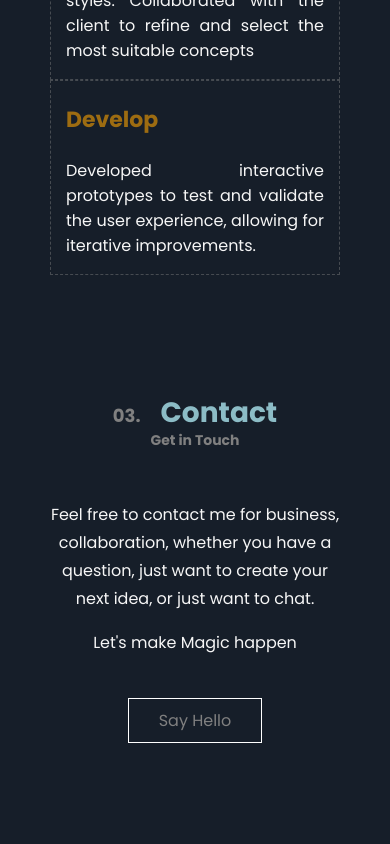
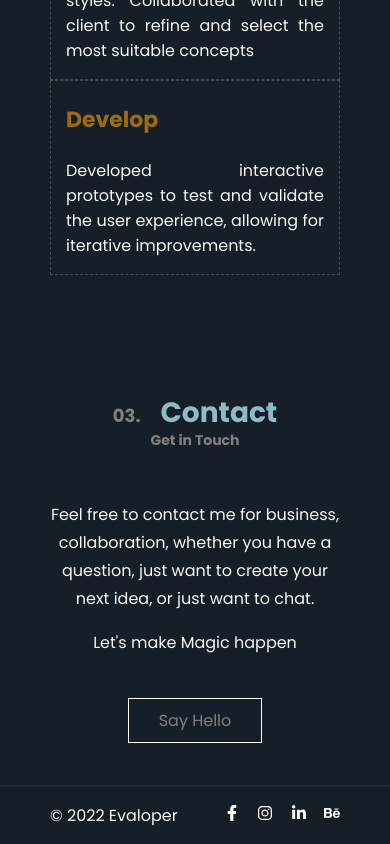
Before and after one commit to Evaloper/portfolio, a React (Vite) app: page / in a window 390 px wide. Shown: the part 2974-3818 px from the top of the page. Before the commit the page ends 3759 px from the top, so only its background shows below. Built offline with nearby package versions, Linux system fonts and the light colour scheme.

Commit message:
Footer component added

```diff
--- a/src/App.jsx
+++ b/src/App.jsx
@@ -1,5 +1,6 @@
 import AboutMe from './components/AboutMe'
 import Contact from './components/Contact'
+import Footer from './components/Footer'
 import Header from './components/Header'
 import Hero from './components/Hero'
 import TheProcess from './components/TheProcess'
@@ -13,6 +14,7 @@ function App() {
       <AboutMe />
       <TheProcess />
       <Contact />
+      <Footer />
     </>
   )
 }
--- /dev/null
+++ b/src/components/Footer/index.jsx
@@ -0,0 +1,19 @@
+import React from 'react'
+import { FaFacebookF, FaInstagram, FaLinkedinIn, FaBehance } from "react-icons/fa";
+import './index.scss'
+
+const Footer = () => {
+    return (
+        <div class="footer">
+            <p>© 2022 Evaloper</p>
+            <div class="footer-icons">
+                <a href="#" className='icons fa-faceobok'><FaFacebookF /></a>
+                <a href="#" class="icons fa-instagram"><FaInstagram /></a>
+                <a href="#" class="icons fa-linkedin"><FaLinkedinIn /></a>
+                <a href="#" class="icons fa-behance"><FaBehance /></a>
+            </div>
+        </div>
+    )
+}
+
+export default Footer
--- /dev/null
+++ b/src/components/Footer/index.scss
@@ -0,0 +1,34 @@
+.footer {
+  color: #f6f6f6;
+  display: flex;
+  justify-content: space-between;
+  padding: 0 50px;
+  border-top: 2px solid #8080801a;
+}
+
+.footer-icons {
+  display: flex;
+  justify-content: space-between;
+  align-items: center;
+  width: 8%;
+
+  @media screen and (max-width: 1024px) {
+    width: 12%;
+  }
+
+  @media screen and (max-width: 800px) {
+    width: 15%;
+  }
+
+  @media screen and (max-width: 640px) {
+    width: 18%;
+  }
+
+  @media screen and (max-width: 500px) {
+    width: 28%;
+  }
+
+  @media screen and (max-width: 425px) {
+    width: 40%;
+  }
+}
--- a/src/components/Header/index.scss
+++ b/src/components/Header/index.scss
@@ -99,7 +99,7 @@
   width: 8%;
 
   @media screen and (max-width: 1024px) {
-    width: 10%;
+    width: 12%;
   }
 
   @media screen and (max-width: 768px) {
```
